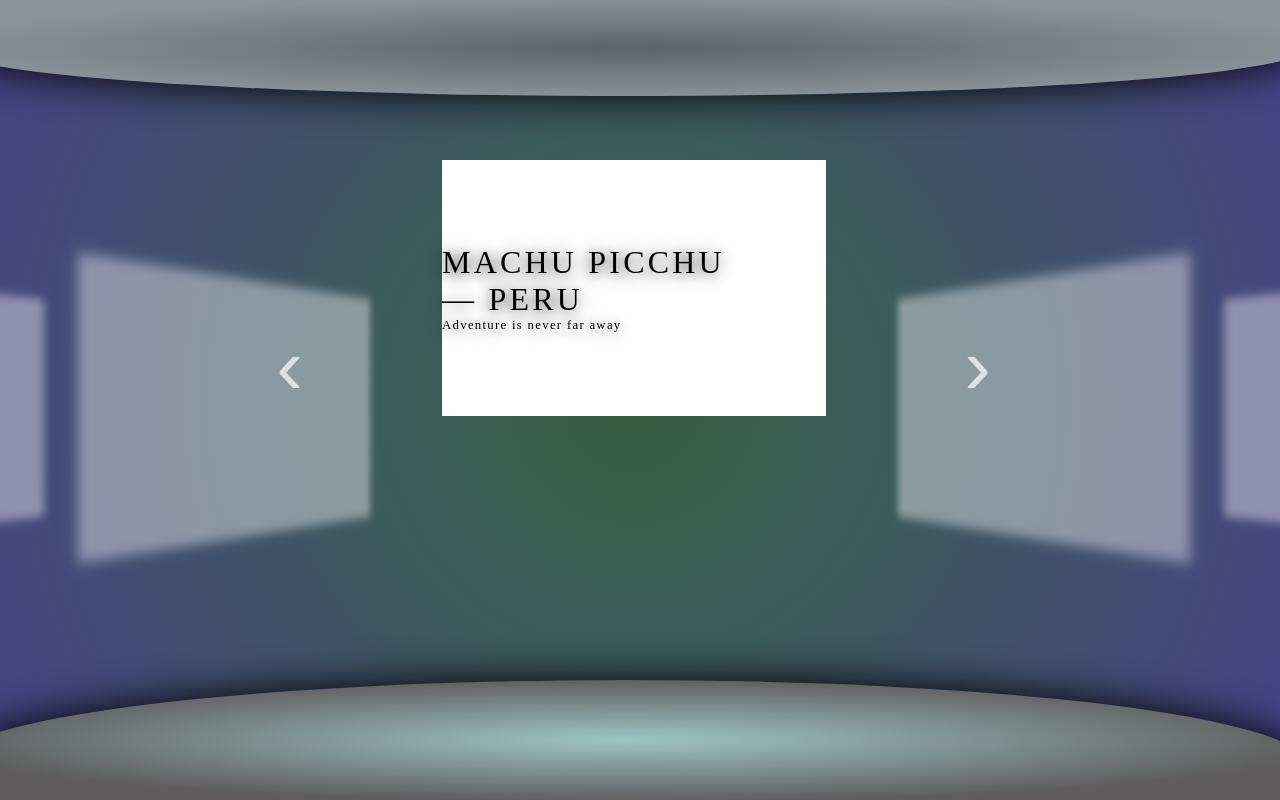
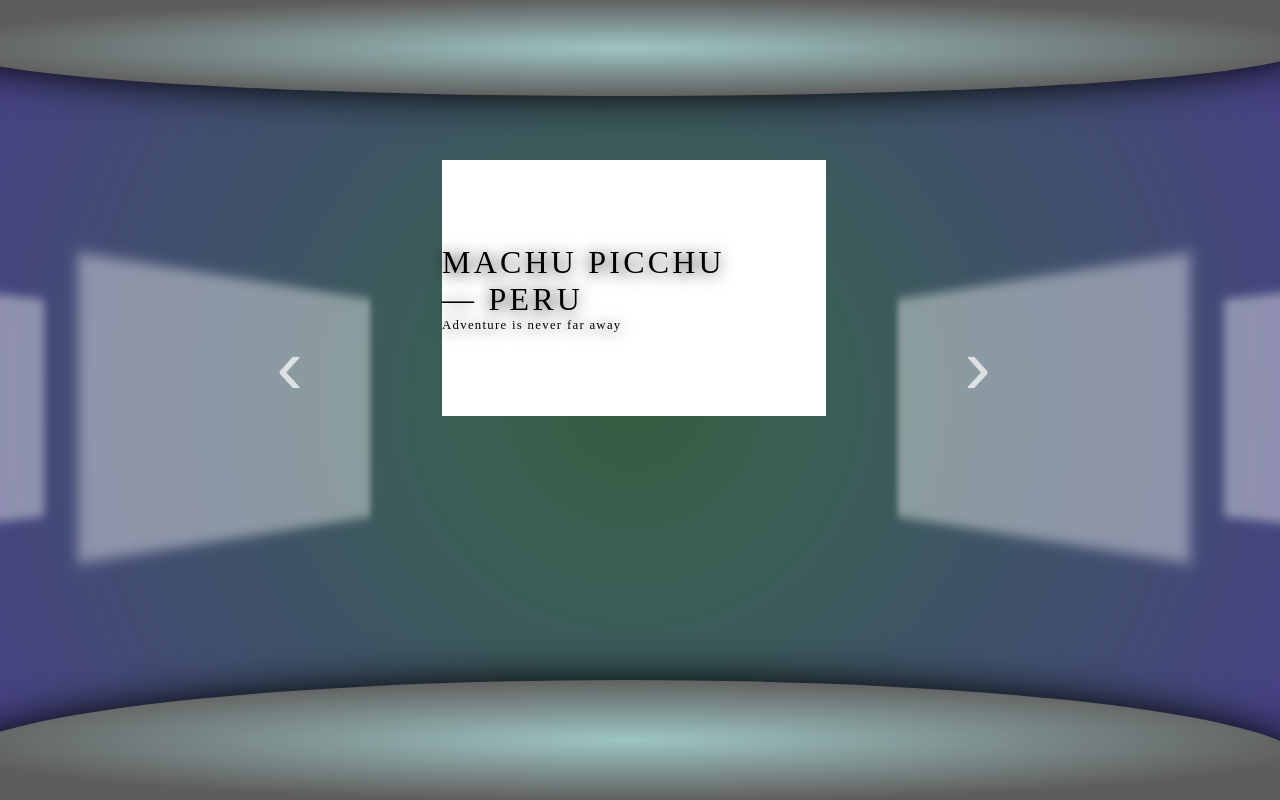
Before and after one commit to DanKlaver15/flashcards, a React (Create React App) app in the folder flashcards/: page / in a window 1280 px wide. Built offline with nearby package versions, Linux system fonts and the light colour scheme.

Commit message:
Updated the color of the footer.

```diff
--- a/flashcards/src/components/TitleBar/titleBar.css
+++ b/flashcards/src/components/TitleBar/titleBar.css
@@ -8,6 +8,9 @@
 	border-bottom-left-radius: 50% 50%;
 	border-bottom-right-radius: 50% 50%;
 	background-color: #5b6467;
-	background-image: radial-gradient(#5b6467 0%, #8b939a 74%);
+	background-color: #e9bcb7;
+	background-color: #5d4257;
+	background-color: #9dc5c3;
+	background-image: radial-gradient(#9dc5c3 0%, #5e5c5c 74%);
 	box-shadow: 0px 0px 40px black;
 }
```
